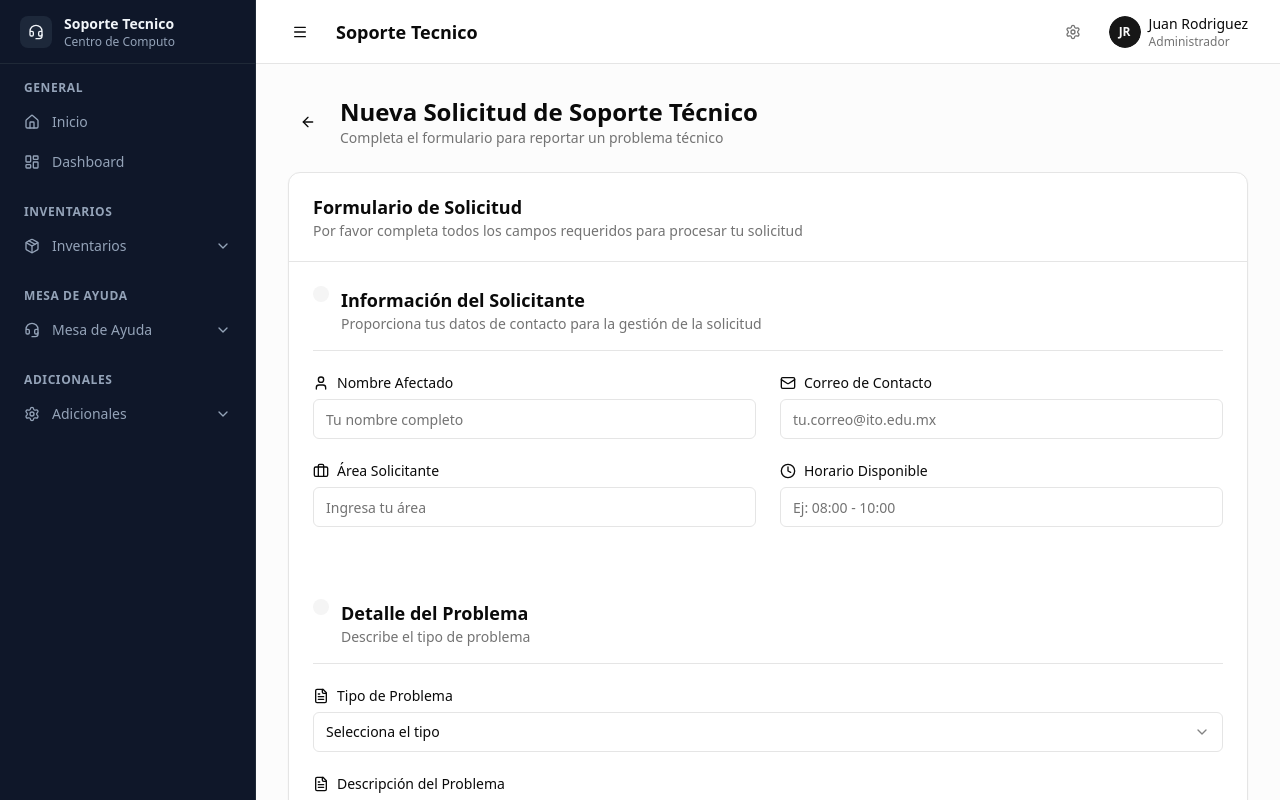
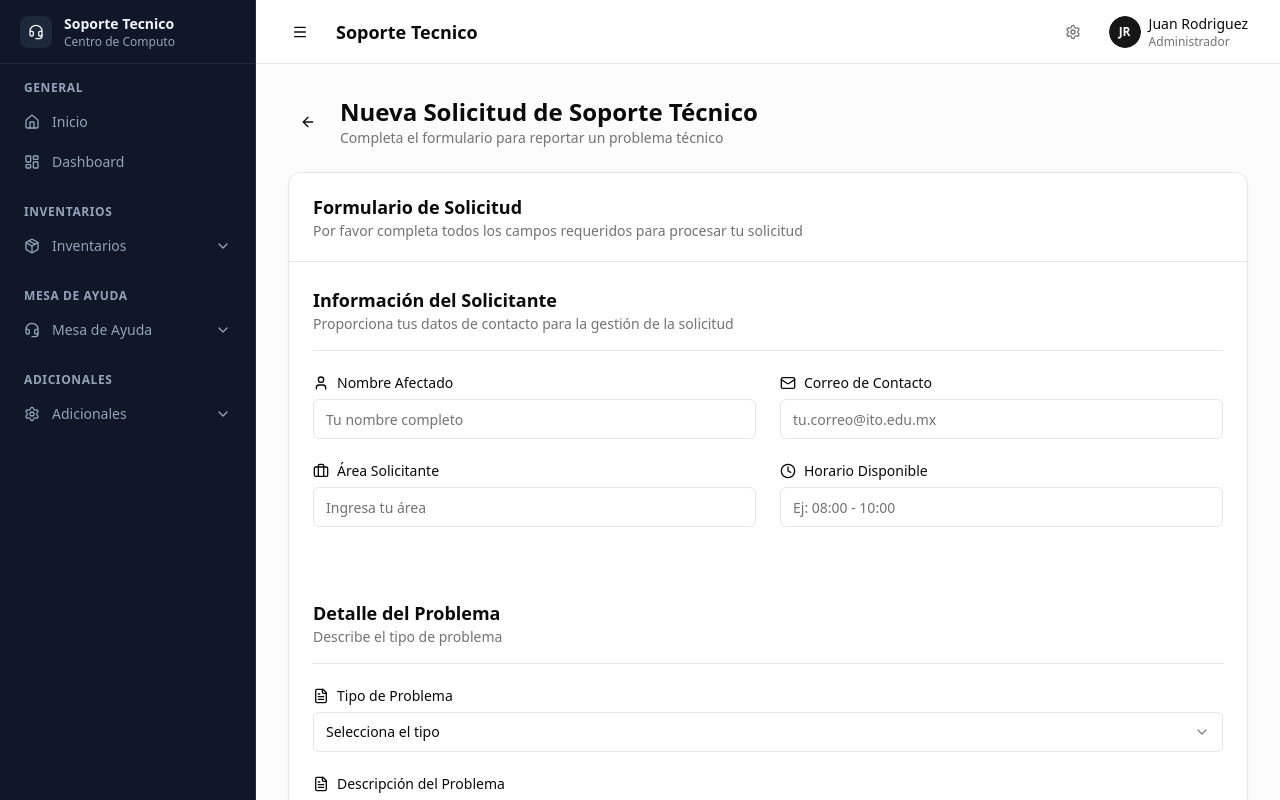
Before and after one commit to AlexDro360/v0-support-ticket-dashboard, a Next.js app: page /soporte/nueva-solicitud in a window 1280 px wide. Shown: the top 800 px of the page. Built offline with nearby package versions, Linux system fonts and the light colour scheme.

Commit message:
style: remove empty rounded divs for cleaner layout\n\nSimplify interface by removing unnecessary visual elements.

```diff
--- a/components/support-ticket-form.tsx
+++ b/components/support-ticket-form.tsx
@@ -153,15 +153,11 @@ export function SupportTicketForm() {
     <form onSubmit={handleSubmit} className="space-y-6">
       {/* Sección A: Información del Solicitante */}
       <div>
-        <div className="mb-4 flex items-start gap-3">
-          <div className="rounded-full bg-muted p-2">
-          </div>
-          <div>
+        <div className="mb-4">
           <h3 className="text-base font-semibold text-foreground sm:text-lg">Información del Solicitante</h3>
           <p className="text-xs text-muted-foreground sm:text-sm">
             Proporciona tus datos de contacto para la gestión de la solicitud
           </p>
-          </div>
         </div>
         <div className="space-y-4 border-t pt-6">
           <div className="grid gap-6 md:grid-cols-2">
@@ -235,15 +231,11 @@ export function SupportTicketForm() {
 
       {/* Sección B: Detalle del Problema */}
       <div className="pt-8 sm:pt-12">
-        <div className="mb-4 flex items-start gap-3">
-          <div className="rounded-full bg-muted p-2">
-          </div>
-          <div>
+        <div className="mb-4">
           <h3 className="text-base font-semibold text-foreground sm:text-lg">Detalle del Problema</h3>
           <p className="text-xs text-muted-foreground sm:text-sm">
             Describe el tipo de problema
           </p>
-          </div>
         </div>
         <div className="space-y-4 border-t pt-6">
           <div className="space-y-6">
```
Lines whose indentation alone changed are shown as unchanged.
